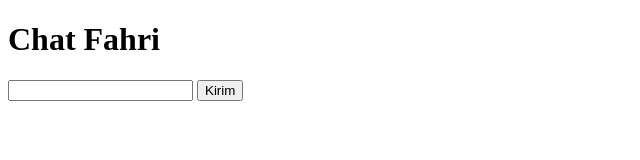
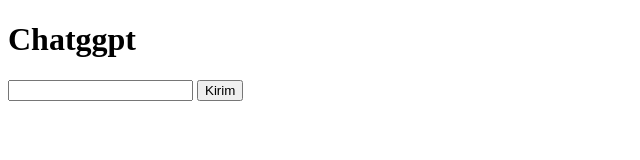
Before and after one commit to fahriii29001-sketch/web-chat, a plain HTML site: page index.html in a window 1280 px wide. Shown: the whole page, without its empty margins (0-640 px from the left). Drawn offline with Linux system fonts and the light colour scheme.

Commit message:
Update index.html
web ggpt

```diff
--- a/index.html
+++ b/index.html
@@ -1,10 +1,10 @@
 <!DOCTYPE html>
 <html>
 <head>
-<title>Chat Fahri</title>
+<title>Chatggpt</title>
 </head>
 <body>
-<h1>Chat Fahri</h1>
+<h1>Chatggpt</h1>
 
 <input type="text" id="pesan">
 <button onclick="kirim()">Kirim</button>
```
